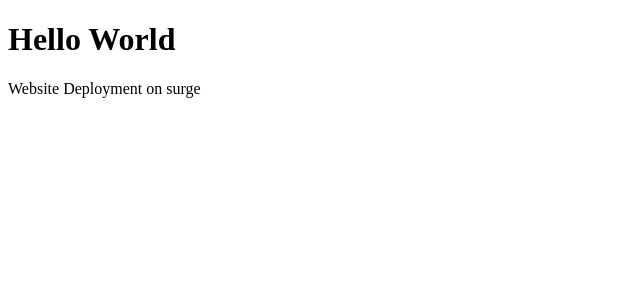
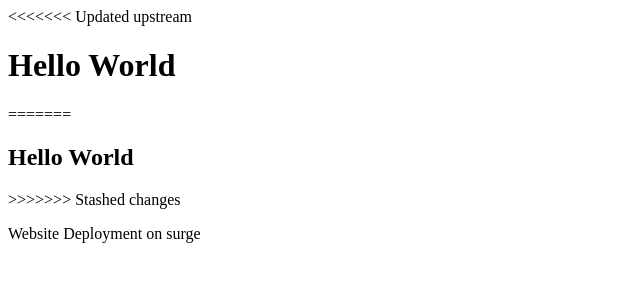
Before and after one commit to abdec2/bootcamp, a plain HTML site: page index.html in a window 1280 px wide. Shown: the whole page, without its empty margins (0-640 px from the left). Drawn offline with Linux system fonts and the light colour scheme.

Commit message:
Update index.html

```diff
--- a/index.html
+++ b/index.html
@@ -6,7 +6,11 @@
     <title>Hello World</title>
 </head>
 <body>
+<<<<<<< Updated upstream
     <h1>Hello World</h1>
+=======
+    <h2>Hello World</h2>
+>>>>>>> Stashed changes
     <p>Website Deployment on surge</p>
 </body>
 </html>
```
